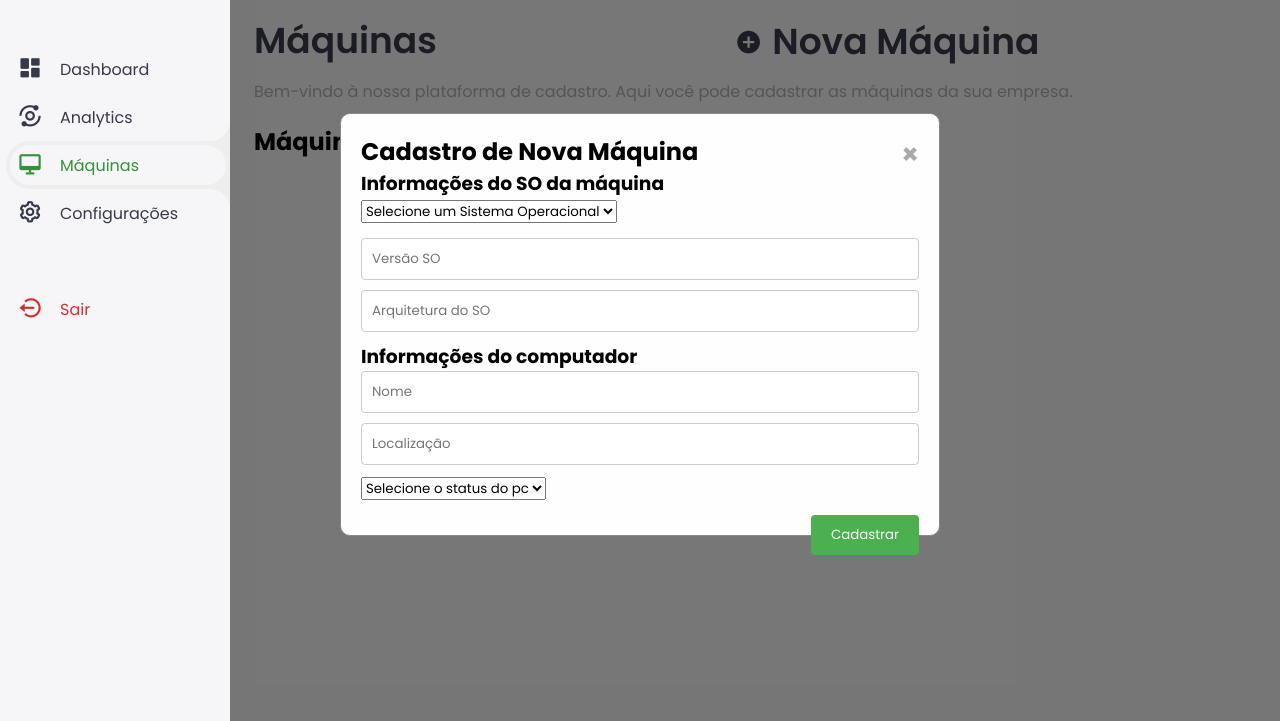
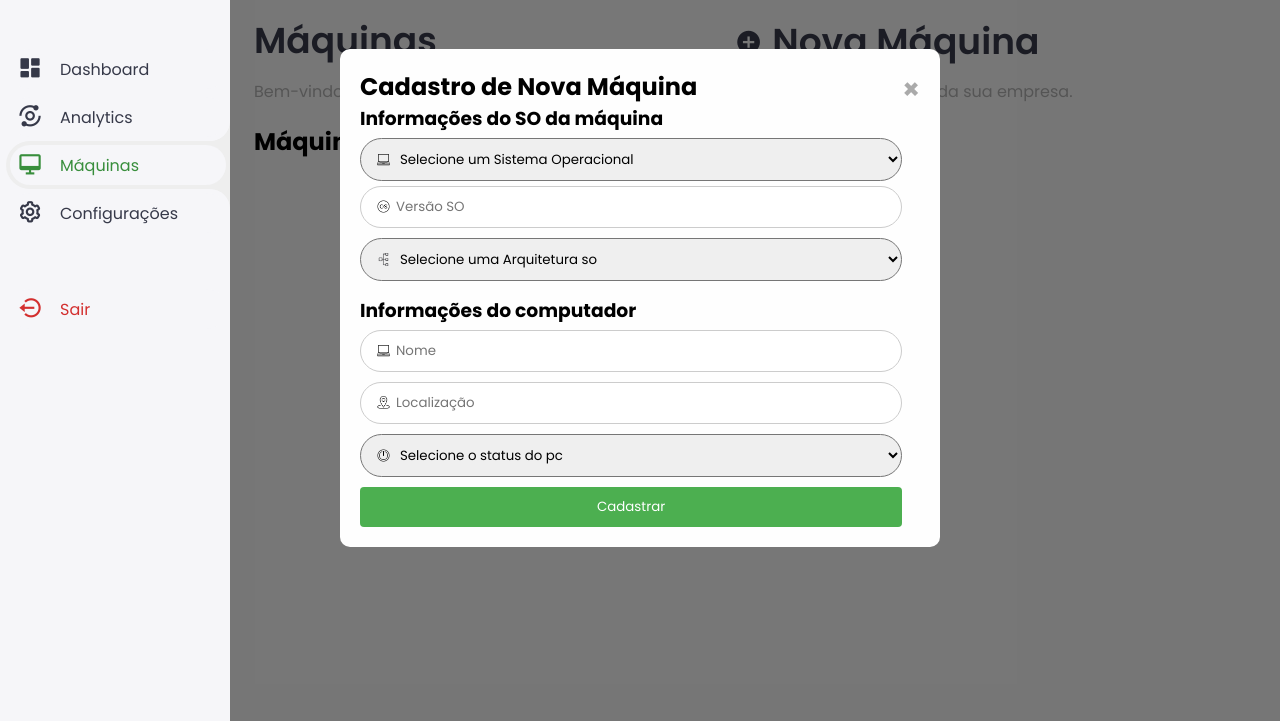
Before and after one commit to Grupo-1-2ADSB/site-institucional, a website: page site/public/dashboard/engenheiroInfra/maquinas.html in a window 1280 px wide. Both pictures are taken after a click on the element "Nova Máquina". Shown: the part 79-800 px from the top of the page. Drawn offline with nearby package versions, Linux system fonts and the light colour scheme; no server answers.

Commit message:
Style(maquinas.css, engenheiroInfra/maquinas.html): Mudei o style do modal.

```diff
--- a/site/public/css/maquinas.css
+++ b/site/public/css/maquinas.css
@@ -20,6 +20,7 @@
 .new-machine{
   margin-left: 481px;
   margin-top: -54px;
+  cursor: pointer;
 }
 
 /* Estilos para os ícones */
@@ -89,12 +90,16 @@ body.dark {
   background-color: rgba(0,0,0,0.4);
 }
 
-.modal-content {
-  background-color: #fefefe;
-  margin: 10% auto;
-  padding: 20px;
-  border-radius: 10px;
-  max-width: 400px;
+#sos_maquina, #input_arquitetura{
+    padding: 10px 35px;
+    width: 100%;
+    border-radius: 55px;
+}
+
+#status_maquina{
+    padding: 10px 35px;
+    width: 100%;
+    border-radius: 55px;
 }
 
 .close {
@@ -109,10 +114,6 @@ body.dark {
   color: black;
   text-decoration: none;
   cursor: pointer;
-}
-
-.form-group {
-  margin-bottom: 15px;
 }
 
 .form-group label {
@@ -155,9 +156,6 @@ button:hover {
   background-color: #f0f0f0;
 }
 
-/* .machine-info {
-  display: none;
-} */
 /* Estilos para a lista de máquinas */
 .registered-machines {
   margin-top: 20px;
@@ -203,18 +201,72 @@ button:hover {
   top: 0;
   width: 100%;
   height: 100%;
-  overflow: auto;
+  overflow: hidden;
   background-color: rgba(0, 0, 0, 0.5);
 }
 
+#machineForm{
+    display: flex;
+    flex-direction: column;
+    gap: 10px;
+}
+
+.secao-info-so{
+    display: flex;
+    flex-direction: column;
+    gap: 5px;
+}
+
+.secao-info-so input:nth-child(3){
+    background-image: url(../assets/dashboard/usuarios/iconsForms/icons8-operating-system-50\ \(1\).png);
+    background-repeat: no-repeat;
+    background-size: 1em;
+    background-position: 1.2em center;
+}
+
+.secao-info-so input:nth-child(4){
+    background-image: url(../assets/dashboard/usuarios/iconsForms/icons8-place-marker-50.png);
+    background-repeat: no-repeat;
+    background-size: 1em;
+    background-position: 1.2em center;
+}
+
+.secao-info-so input:nth-child(2){
+    background-image: url(../assets/dashboard/usuarios/iconsForms/icons8-laptop-50.png);
+    background-repeat: no-repeat;
+    background-size: 1em;
+    background-position: 1.2em center;
+}
+
+#sos_maquina{
+    background-image: url(../assets/dashboard/usuarios/iconsForms/icons8-laptop-50.png);
+    background-repeat: no-repeat;
+    background-size: 1em;
+    background-position: 1.2em center;
+}
+
+#status_maquina{
+    background-image: url(../assets/dashboard/usuarios/iconsForms/icons8-power-off-button-50.png);
+    background-repeat: no-repeat;
+    background-size: 1em;
+    background-position: 1.2em center;
+}
+
+#input_arquitetura{
+    background-image: url(../assets/dashboard/usuarios/iconsForms/hierarchy-svgrepo-com.svg);
+    background-repeat: no-repeat;
+    background-size: 1em;
+    background-position: 1.2em center;
+}
+
 .modal-content {
-  background-color: #fefefe;
-  margin: 15% auto;
-  padding: 20px;
-  border: 1px solid #888;
+    background-color: #fefefe;
+    margin: 10% auto;
+    padding: 20px;
+    border-radius: 10px;
+    max-width: 600px;
   width: 80%;
-  max-width: 600px;
-}
+  }
 
 .modal-content h2 {
   margin-top: 0;
@@ -236,22 +288,16 @@ button:hover {
 
 /* Estilos para o modal de cadastro */
 #modalCadastro input[type="text"] {
-  width: 100%;
-  padding: 10px;
-  margin-bottom: 10px;
-  border: 1px solid #ccc;
-  border-radius: 4px;
-  box-sizing: border-box;
+    width: 100%;
+    padding: 10px 35px;
+    border: 1px solid #ccc;
+    border-radius: 55px;
 }
 
 #modalCadastro button {
   background-color: #4CAF50;
   color: white;
-  padding: 10px 20px;
-  border: none;
   border-radius: 4px;
-  cursor: pointer;
-  float: right;
 }
 
 #modalCadastro button:hover {
@@ -691,7 +737,7 @@ main .container form{
         }
 
         .input:nth-child(3) {
-            background-image: url(../assets/dashboard/usuarios/iconsForms/username-svgrepo-com.svg);
+            background-image: url(https://icons8.com/icon/16686/operating-system);
         }
 
         .input:nth-child(5) {
--- a/site/public/dashboard/engenheiroInfra/maquinas.html
+++ b/site/public/dashboard/engenheiroInfra/maquinas.html
@@ -102,20 +102,27 @@
                     <input type="text" placeholder="Versão SO" id="input_versaoSO">
                     <span class="msg-erro"></span>
 
-                    <input type="text" placeholder="Arquitetura do SO" id="input_arquitetura">
+                    <select name="soMaquina" id="input_arquitetura">
+                        <option value="default">Selecione uma Arquitetura so</option>
+                        <option value="">x32</option>
+                        <option value="">x64</option>
+                    </select>
                     <span class="msg-erro"></span>
+
+                    <!-- <input type="text" placeholder="Arquitetura do SO" id="input_arquitetura">
+                    <span class="msg-erro"></span> -->
                 </div>
 
                 <div class="secao-info-so">
                     <h3>Informações do computador</h3>
 
-                    <input type="text" placeholder="Nome" id="input_nome">
+                    <input class="input1" type="text" placeholder="Nome" id="input_nome">
                     <span class="msg-erro"></span>
 
                     <input type="text" placeholder="Localização" id="input_localizacao">
                     <span class="msg-erro"></span>
 
-                    <div class="form-group">
+                    <div class="form-group2">
                         <select name="soMaquina" id="status_maquina">
                             <option value="default" default>Selecione o status do pc</option>
                             <option value="ativado">Ativo</option>
@@ -130,6 +137,7 @@
             </form>
         </div>
     </div>
+
     <!-- Modal de detalhes da máquina -->
     <div id="modalDetalhes" class="modal">
         <div class="modal-content">
```
Also changed, not shown: site/public/assets/dashboard/usuarios/iconsForms/icons8-laptop-50.png (added), site/public/assets/dashboard/usuarios/iconsForms/icons8-operating-system-50 (1).png (added), site/public/assets/dashboard/usuarios/iconsForms/icons8-place-marker-50.png (added), site/public/assets/dashboard/usuarios/iconsForms/icons8-power-off-button-50.png (added).
